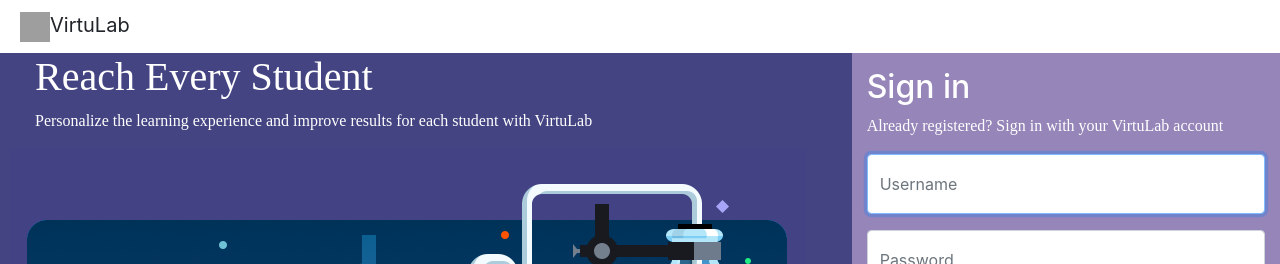
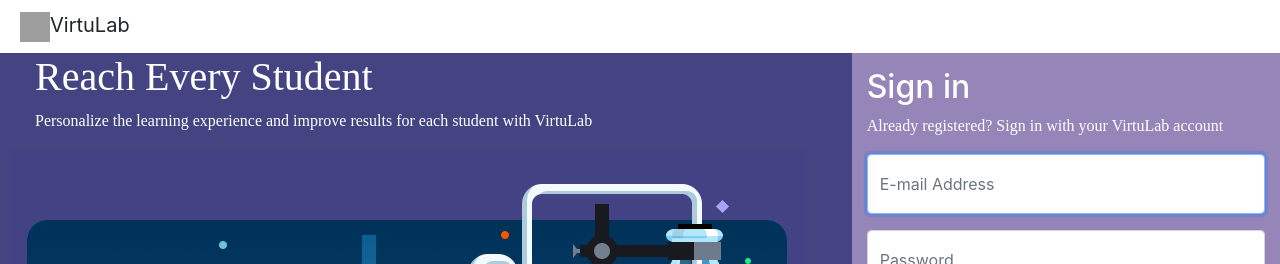
Before and after one commit to weiggwp/VirtuLab, a React (Create React App) app in the folder frontend/: page / in a window 1280 px wide. Shown: the top 264 px of the page. Built offline with nearby package versions, Linux system fonts and the light colour scheme; grey boxes are pictures that could not be loaded.

Commit message:
frontend changes

```diff
--- a/frontend/src/components/login.jsx
+++ b/frontend/src/components/login.jsx
@@ -15,7 +15,7 @@
         super(props);
         this.state = {
             redirect: false,
-            username: '',
+            email_address: '',
             password: '',
             errors: ''
         };
@@ -28,7 +28,7 @@
     handleSubmit = (e) => {
 
         const user = {
-            username: this.state.username,
+            email_address: this.state.email_address,
             password: this.state.password
         };
         console.log("sending user from frontend side")
@@ -47,9 +47,10 @@
             },
             (error) => {
                 console.log("reject logging message")
+
                 this.setState({
-                    errors: 'Error Login. Check username and password',
-                    username: '',
+                    errors: 'Error Login. Check e-mail and password',
+                    email_address: '',
                     password: ''
                 });
             }
@@ -97,13 +98,13 @@
                                         <p className={"loginP"}>
                                             Already registered? Sign in with your VirtuLab account</p>
                                         <form className="login_form " onSubmit={this.handleSubmit}>
-                                            <FormGroup controlId="formBasicText" bsSize="large">
+                                            <FormGroup controlId="email_address" bsSize="large">
                                                 <FormControl
                                                     style={{ height:60}}
                                                     autoFocus
                                                     type="text"
-                                                    placeholder="Username"
-                                                    onChange={(e) => this.handleCredentialChange(e, 'username')}
+                                                    placeholder="E-mail Address"
+                                                    onChange={(e) => this.handleCredentialChange(e, 'email_address')}
                                                     required
                                                 />
                                             </FormGroup>
```
